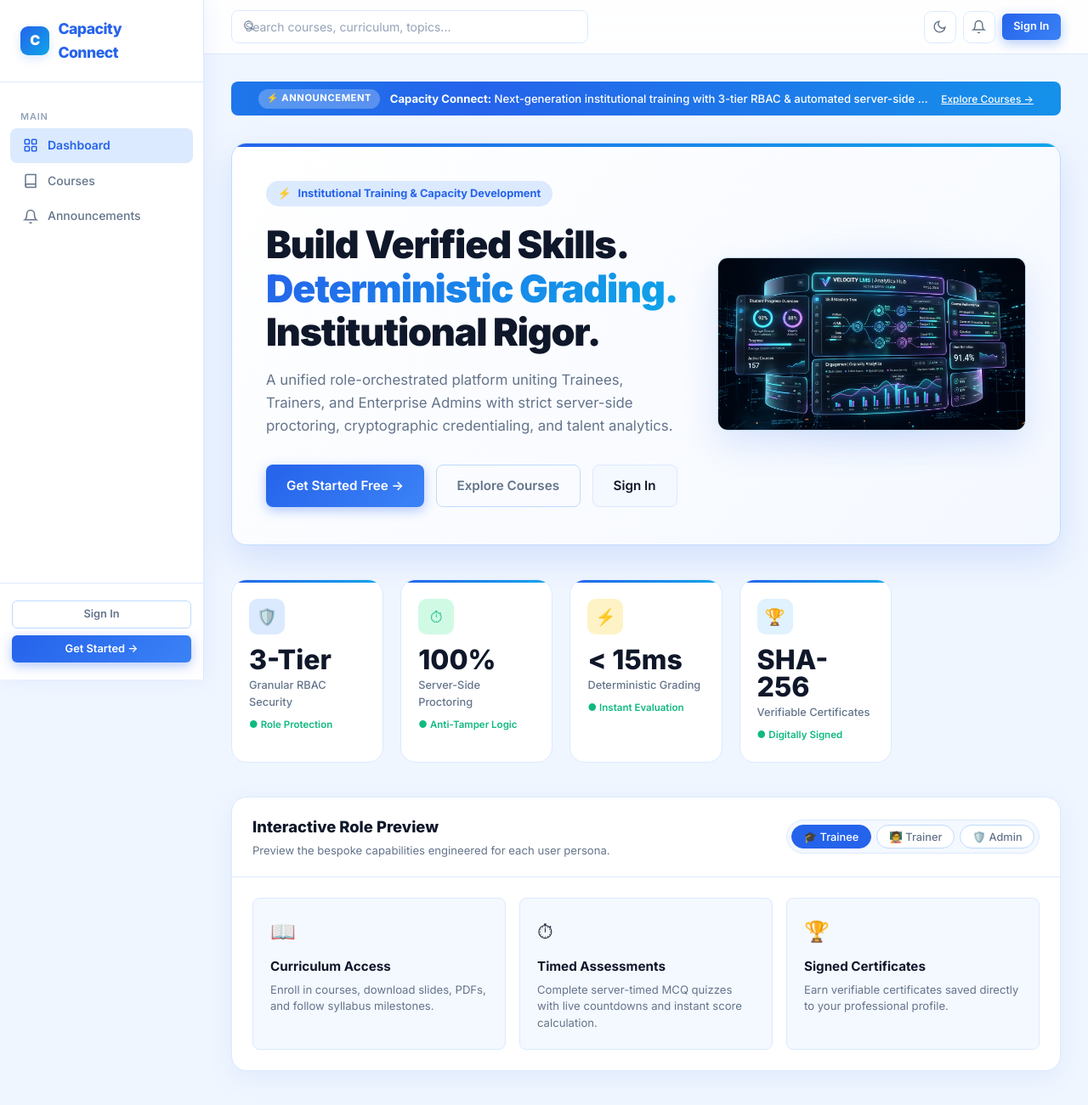
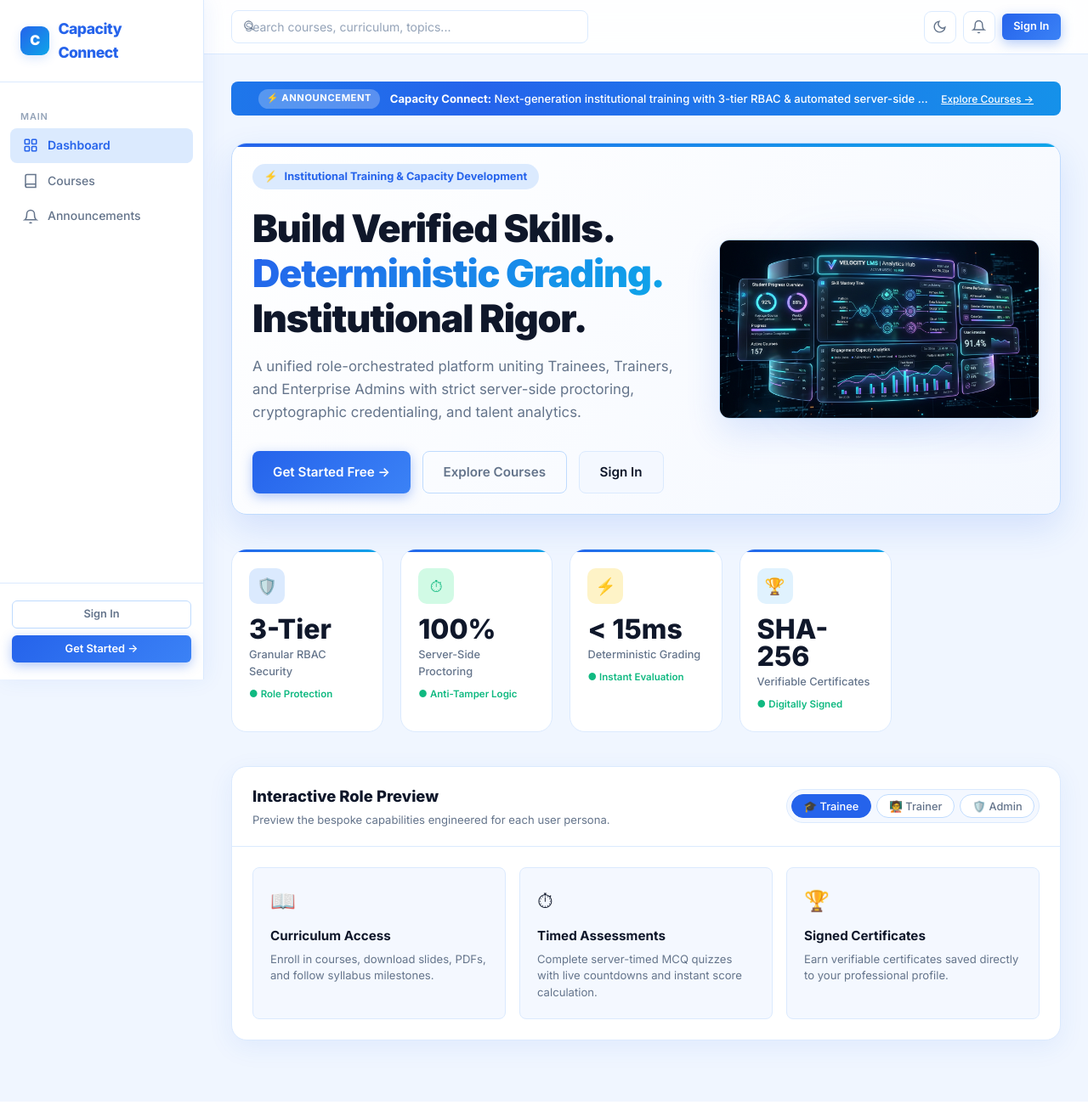
Before and after one commit to adityasingh100200300-stack/capacity_connect, a Django app: page / in a window 1280 px wide. Shown: the top 1301 px of the page at 85% size. Run offline with Django 5.2, Linux system fonts and the light colour scheme; data that the repository does not hold is empty.

Commit message:
made it compatible for mobile

```diff
--- a/static/css/lms-design-system.css
+++ b/static/css/lms-design-system.css
@@ -512,20 +512,112 @@ textarea.form-control, textarea { resize: vertical; min-height: 90px; }
   cursor: pointer; color: var(--text-muted);
 }
 
+/* ── Hero Showcase Section ── */
+.hero-showcase-card {
+  box-shadow: 0 16px 40px var(--shadow-md);
+  border-color: var(--border-dark);
+  padding: 2.75rem 2.5rem;
+  margin-bottom: 2.5rem;
+  position: relative;
+  overflow: hidden;
+  background: linear-gradient(135deg, var(--surface) 0%, var(--surface2) 100%);
+}
+.hero-showcase-grid {
+  display: grid;
+  grid-template-columns: 1.15fr 0.85fr;
+  gap: 2.5rem;
+  align-items: center;
+}
+.hero-showcase-title {
+  font-size: clamp(1.85rem, 3.5vw, 2.85rem);
+  font-weight: 900;
+  letter-spacing: -1.2px;
+  line-height: 1.18;
+  margin-bottom: 1rem;
+  color: var(--text);
+}
+.hero-showcase-img {
+  position: relative;
+  z-index: 1;
+  border-radius: var(--radius);
+  border: 1.5px solid var(--border-dark);
+  box-shadow: 0 16px 40px var(--shadow-md);
+  width: 100%;
+  object-fit: cover;
+  max-height: 380px;
+}
+.hero-actions {
+  display: flex;
+  gap: 0.85rem;
+  flex-wrap: wrap;
+}
+.role-preview-tabs {
+  display: flex;
+  gap: 0.4rem;
+  background: var(--surface2);
+  padding: 0.3rem;
+  border-radius: 999px;
+  border: 1px solid var(--border);
+  overflow-x: auto;
+  max-width: 100%;
+  white-space: nowrap;
+  -webkit-overflow-scrolling: touch;
+}
+.auth-wrapper {
+  max-width: 460px;
+  margin: 3rem auto;
+  width: 100%;
+}
+
 /* ── Responsive ── */
 @media (max-width: 900px) {
   .lms-sidebar { transform: translateX(-100%); }
   .lms-sidebar.open { transform: translateX(0); }
-  .lms-main { margin-left: 0; }
+  .lms-main { margin-left: 0; max-width: 100vw; overflow-x: hidden; }
   .sidebar-toggle { display: flex; }
-  .stat-grid { grid-template-columns: repeat(2, 1fr); }
+  .stat-grid { grid-template-columns: repeat(2, 1fr); gap: 1rem; }
   .lms-topbar { padding: 0 1rem; }
+  .hero-showcase-card { padding: 2rem 1.5rem; margin-bottom: 2rem; }
+  .hero-showcase-grid { grid-template-columns: 1fr; gap: 2rem; }
+  .hero-showcase-title { font-size: 2rem; }
 }
+
+@media (max-width: 768px) {
+  .topbar-search { display: none; }
+  .lms-topbar { padding: 0 0.85rem; gap: 0.5rem; }
+  .topbar-actions { gap: 0.35rem; }
+  .nav-user-chip span { display: none; }
+  .nav-user-chip { padding: 0.25rem; }
+}
+
 @media (max-width: 640px) {
-  .lms-page { padding: 1.25rem; }
+  .lms-page { padding: 1rem 0.85rem; }
+  .hero-showcase-card { padding: 1.5rem 1rem; margin-bottom: 1.5rem; }
+  .hero-showcase-title { font-size: 1.6rem; letter-spacing: -0.5px; }
+  .hero-showcase-title br { display: none; }
+  .hero-showcase-desc { font-size: 0.92rem !important; margin-bottom: 1.25rem !important; }
+  .hero-actions { display: flex; flex-direction: column; width: 100%; gap: 0.65rem; }
+  .hero-actions .btn { width: 100%; justify-content: center; }
+  .ann-ticker { padding: 0.45rem 0.85rem; gap: 0.5rem; font-size: 0.75rem; border-radius: var(--radius-sm); }
+  .ann-ticker-text { font-size: 0.75rem; }
   .course-grid { grid-template-columns: 1fr; }
-  .stat-grid { grid-template-columns: repeat(2, 1fr); }
   .grid-2, .grid-3 { grid-template-columns: 1fr; }
+  .page-header h1 { font-size: 1.35rem !important; }
+  .page-header { margin-bottom: 1.25rem !important; }
+  .page-header > div:last-child { width: 100%; display: flex; gap: 0.5rem; flex-wrap: wrap; }
+  .page-header > div:last-child .btn { flex: 1 1 auto; text-align: center; justify-content: center; }
+  .card-auth { padding: 1.5rem 1.15rem !important; }
+  .auth-wrapper { margin: 1.25rem auto; padding: 0 0.25rem; }
+}
+
+@media (max-width: 480px) {
+  .stat-grid { grid-template-columns: 1fr 1fr; gap: 0.65rem; margin-bottom: 1.5rem; }
+  .stat-card { padding: 0.9rem 0.75rem; border-radius: var(--radius); }
+  .stat-value { font-size: 1.3rem; }
+  .stat-label { font-size: 0.72rem; }
+  .stat-change { font-size: 0.68rem; }
+  .lms-page { padding: 0.85rem 0.65rem; }
+  .table-responsive { -webkit-overflow-scrolling: touch; }
 }
 
 /* ── Scrollbar ── */
--- a/templates/accounts/login.html
+++ b/templates/accounts/login.html
@@ -2,8 +2,8 @@
 {% block title %}Sign In — Capacity Connect{% endblock %}
 
 {% block content %}
-<div style="max-width: 440px; margin: 3.5rem auto;">
-    <div class="card card-auth" style="box-shadow: 0 16px 40px var(--shadow-md); border-color: var(--border-dark); position: relative; overflow: hidden; padding: 2.5rem 2.25rem;">
+<div class="auth-wrapper">
+    <div class="card card-auth" style="box-shadow: 0 16px 40px var(--shadow-md); border-color: var(--border-dark); position: relative; overflow: hidden;">
         <div style="position: absolute; top: 0; left: 0; right: 0; height: 4px; background: linear-gradient(90deg, var(--primary), var(--accent));"></div>
 
         <div style="text-align: center; margin-bottom: 2rem; padding-top: 0.5rem;">
--- a/templates/accounts/register.html
+++ b/templates/accounts/register.html
@@ -2,8 +2,8 @@
 {% block title %}Create Account — Capacity Connect{% endblock %}
 
 {% block content %}
-<div style="max-width: 520px; margin: 3rem auto;">
-    <div class="card card-auth" style="box-shadow: 0 16px 40px var(--shadow-md); border-color: var(--border-dark); position: relative; overflow: hidden; padding: 2.5rem 2.25rem;">
+<div class="auth-wrapper" style="max-width: 520px;">
+    <div class="card card-auth" style="box-shadow: 0 16px 40px var(--shadow-md); border-color: var(--border-dark); position: relative; overflow: hidden;">
         <div style="position: absolute; top: 0; left: 0; right: 0; height: 4px; background: linear-gradient(90deg, var(--primary), var(--accent));"></div>
 
         <div style="text-align: center; margin-bottom: 2rem; padding-top: 0.5rem;">
--- a/templates/base.html
+++ b/templates/base.html
@@ -18,7 +18,7 @@
 
     <link rel="preconnect" href="https://fonts.googleapis.com">
     <link href="https://fonts.googleapis.com/css2?family=Plus+Jakarta+Sans:wght@400;500;600;700;800;900&family=Inter:wght@300;400;500;600;700;800&display=swap" rel="stylesheet">
-    <link rel="stylesheet" href="{% static 'css/lms-design-system.css' %}?v=8">
+    <link rel="stylesheet" href="{% static 'css/lms-design-system.css' %}?v=9">
 
     <style>
         body {
@@ -306,13 +306,26 @@
 </div>
 
 <script>
-    // Mobile Sidebar Toggle
     function toggleSidebar() {
         var sidebar = document.getElementById('lmsSidebar');
         var backdrop = document.getElementById('sidebarBackdrop');
         if (sidebar) sidebar.classList.toggle('open');
         if (backdrop) backdrop.classList.toggle('active');
     }
+
+    // Auto-close sidebar on navigation item click on mobile
+    document.addEventListener('DOMContentLoaded', function() {
+        document.querySelectorAll('.sidebar-link').forEach(function(link) {
+            link.addEventListener('click', function() {
+                if (window.innerWidth <= 900) {
+                    var sidebar = document.getElementById('lmsSidebar');
+                    var backdrop = document.getElementById('sidebarBackdrop');
+                    if (sidebar) sidebar.classList.remove('open');
+                    if (backdrop) backdrop.classList.remove('active');
+                }
+            });
+        });
+    });
 
     // Theme Toggle with SVG icons
     (function() {
--- a/templates/home.html
+++ b/templates/home.html
@@ -387,26 +387,26 @@
 </div>
 
 <!-- Flagship Hero Card with 3D Showcase Image -->
-<div class="card" style="box-shadow: 0 16px 40px var(--shadow-md); border-color: var(--border-dark); padding: 2.75rem 2.5rem; margin-bottom: 2.5rem; position: relative; overflow: hidden; background: linear-gradient(135deg, var(--surface) 0%, var(--surface2) 100%);">
+<div class="card hero-showcase-card">
     <div style="position: absolute; top: 0; left: 0; right: 0; height: 4px; background: linear-gradient(90deg, var(--primary), var(--accent));"></div>
 
-    <div style="display: grid; grid-template-columns: 1.15fr 0.85fr; gap: 2.5rem; align-items: center;">
+    <div class="hero-showcase-grid">
         <div>
             <div style="display: inline-flex; align-items: center; gap: 0.5rem; background: var(--blue-100); color: var(--primary); padding: 0.3rem 0.85rem; border-radius: 999px; font-size: 0.8rem; font-weight: 700; margin-bottom: 1.25rem;">
                 <span>⚡</span> Institutional Training &amp; Capacity Development
             </div>
 
-            <h1 style="font-size: clamp(2rem, 3.5vw, 2.85rem); font-weight: 900; letter-spacing: -1.2px; line-height: 1.15; margin-bottom: 1rem; color: var(--text);">
+            <h1 class="hero-showcase-title">
                 Build Verified Skills.<br>
                 <span style="background: linear-gradient(135deg, var(--primary), var(--accent)); -webkit-background-clip: text; -webkit-text-fill-color: transparent;">Deterministic Grading.</span><br>
                 Institutional Rigor.
             </h1>
 
-            <p class="text-muted" style="font-size: 1.05rem; line-height: 1.6; margin-bottom: 2rem;">
+            <p class="text-muted hero-showcase-desc" style="font-size: 1.05rem; line-height: 1.6; margin-bottom: 2rem;">
                 A unified role-orchestrated platform uniting Trainees, Trainers, and Enterprise Admins with strict server-side proctoring, cryptographic credentialing, and talent analytics.
             </p>
 
-            <div style="display: flex; gap: 0.85rem; flex-wrap: wrap;">
+            <div class="hero-actions">
                 <a href="{% url 'register' %}" class="btn btn-primary" style="padding: 0.75rem 1.5rem; font-size: 0.95rem;">
                     Get Started Free →
                 </a>
@@ -423,7 +423,7 @@
         <div style="text-align: center; position: relative;">
             <div style="position: absolute; inset: -10px; background: radial-gradient(circle, var(--primary-glow) 0%, transparent 70%); filter: blur(20px); border-radius: 20px; z-index: 0;"></div>
             <img src="{% static 'img/lms_hero_showcase.jpg' %}" alt="Capacity Connect Modern LMS UI Interface Preview"
-                 style="position: relative; z-index: 1; border-radius: var(--radius); border: 1.5px solid var(--border-dark); box-shadow: 0 16px 40px var(--shadow-md); width: 100%; object-fit: cover; max-height: 380px;">
+                 class="hero-showcase-img">
         </div>
     </div>
 </div>
@@ -463,7 +463,7 @@
             <h3 style="font-size: 1.15rem; font-weight: 800; margin: 0;">Interactive Role Preview</h3>
             <p class="text-muted" style="font-size: 0.82rem; margin-top: 0.2rem;">Preview the bespoke capabilities engineered for each user persona.</p>
         </div>
-        <div style="display: flex; gap: 0.4rem; background: var(--surface2); padding: 0.3rem; border-radius: 999px; border: 1px solid var(--border);">
+        <div class="role-preview-tabs">
             <button class="chip active" id="tab-btn-trainee" onclick="showRolePreview('trainee')">🎓 Trainee</button>
             <button class="chip" id="tab-btn-trainer" onclick="showRolePreview('trainer')">🧑‍🏫 Trainer</button>
             <button class="chip" id="tab-btn-admin" onclick="showRolePreview('admin')">🛡️ Admin</button>
```
Also changed, not shown: config/settings.py (+23 -0 lines).
